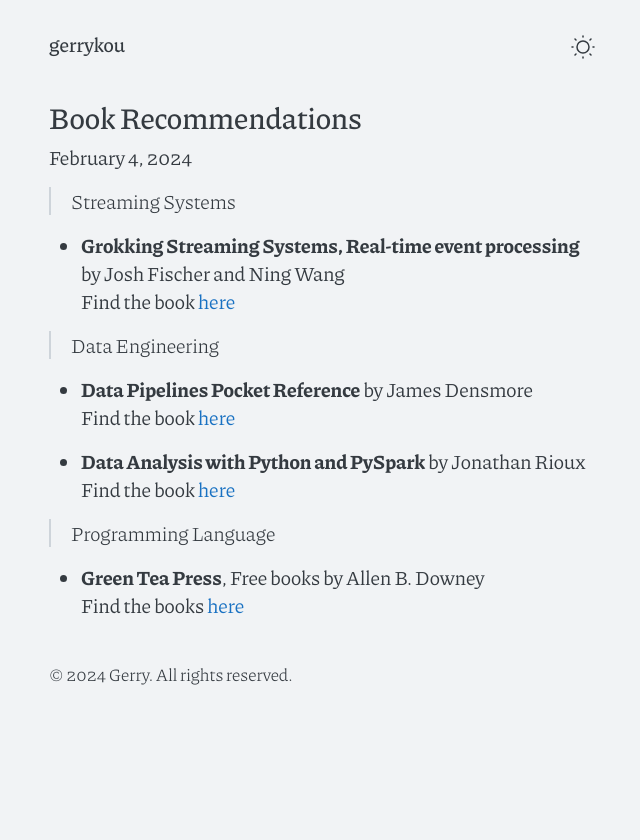
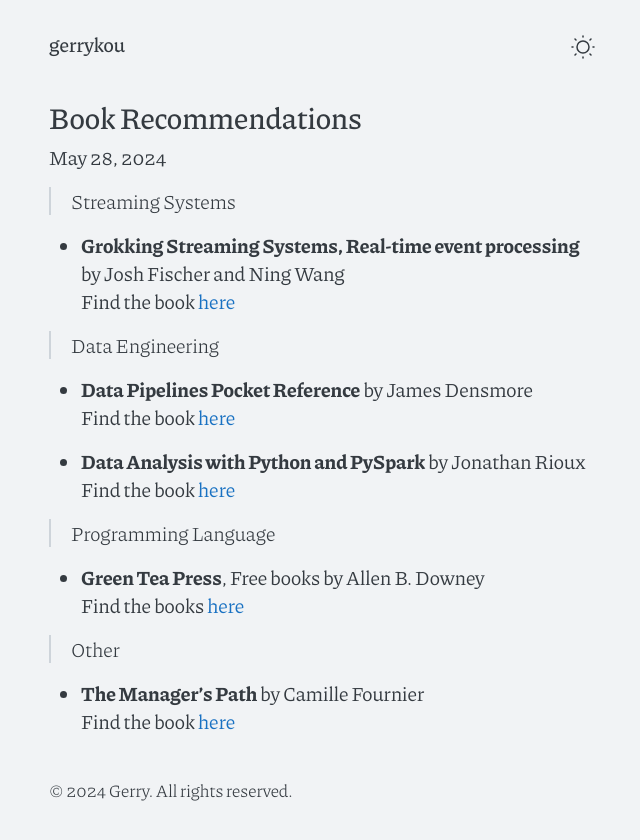
Before and after one commit to gerrykou/gerrykou.github.io, a Jekyll site: the page built from _posts/2024-05-28-book-recommendations.md, in a window 1280 px wide. Shown: the top 840 px of the page, without its empty margins (318-958 px from the left). Built offline with Jekyll 4.4.1, drawn with Linux system fonts in a browser that asks for light colours.

Commit message:
add book the managers path

```diff
--- a/_posts/2024-02-04-book-recommendations.md
+++ b/_posts/2024-05-28-book-recommendations.md
@@ -22,3 +22,8 @@
 
 * **Green Tea Press**, Free books by Allen B. Downey
   Find the books [here](https://greenteapress.com/wp/)
+
+> Other
+
+* **The Manager's Path** by Camille Fournier
+  Find the book [here](https://www.oreilly.com/library/view/the-managers-path/9781491973882/)
```
